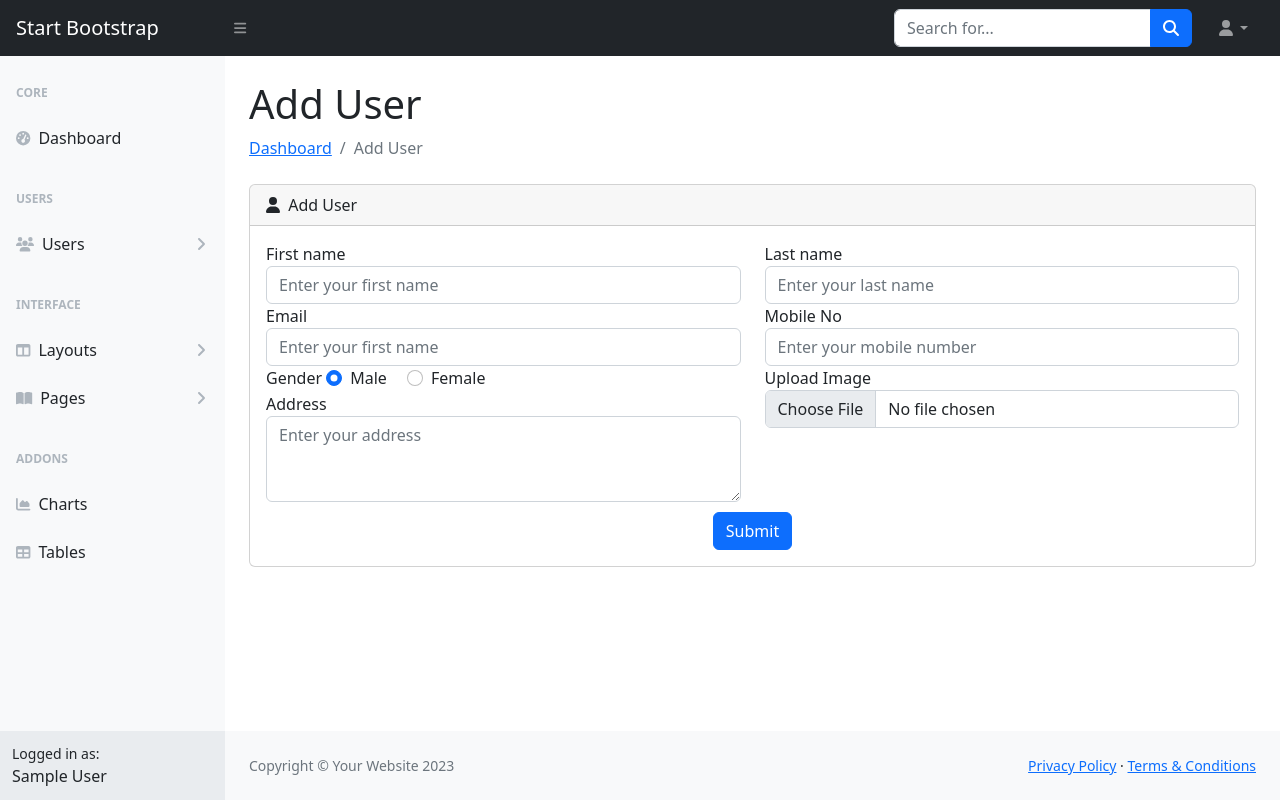
After one commit to khadar786/flask-sb-amin, a Flask app: page /add_user in a window 1280 px wide. The commit adds this page. Run offline with Flask 3, Linux system fonts and the light colour scheme; the visitor is signed in with stand-in values (Sample User, id 1); some libraries are stand-ins or nearby versions.

Commit message:
add user

```diff
--- a/app.py
+++ b/app.py
@@ -19,6 +19,16 @@ cursor = db_conn.cursor(dictionary=True)
 
 app=Flask(__name__,template_folder='templates',static_url_path='/static')
 app.config['SECRET_KEY']='mysecretkey'
+# Folder to save uploaded images
+UPLOAD_FOLDER = 'static/uploads'
+app.config['UPLOAD_FOLDER'] = UPLOAD_FOLDER
+
+# Allowed file extensions
+ALLOWED_EXTENSIONS = {'png', 'jpg', 'jpeg', 'gif'}
+
+def allowed_file(filename):
+    return '.' in filename and \
+           filename.rsplit('.', 1)[1].lower() in ALLOWED_EXTENSIONS
 
 @app.route("/",methods=['GET'])
 def index():
@@ -88,6 +98,22 @@ def register():
 
     return render_template("register.html",user_id=user_id,message=message,error=error)
 
+@app.route("/add_user",methods=['GET'])
+def add_user():
+    if 'user_id' not in session:
+        return redirect(url_for('login'))
+
+    if request.method == 'POST':
+        first_name=request.form.get('fname')
+        last_name=request.form.get('lname')
+        email=request.form.get('email')
+        mobile=request.form.get('mobile')
+        gender=request.form.get('inlineRadioOptions')
+        address=request.form.get('address')
+
+
+    return render_template("add_user.html")
+
 @app.route('/logout', methods=['GET'])
 def logout():
     session.pop('user_id',None)
--- /dev/null
+++ b/templates/add_user.html
@@ -0,0 +1,206 @@
+{% extends "base.html" %} {% block styles %}
+<style>
+  .error {
+    color: red;
+  }
+</style>
+{% endblock %} {% block content %}
+<div class="container-fluid px-4">
+  <h1 class="mt-4">Add User</h1>
+  <ol class="breadcrumb mb-4">
+    <li class="breadcrumb-item"><a href="./">Dashboard</a></li>
+    <li class="breadcrumb-item active">Add User</li>
+  </ol>
+  <div class="card mb-4">
+    <div class="card-header">
+      <i class="fas fa-user me-1"></i>
+      Add User
+    </div>
+    <div class="card-body">
+      <form id="myForm" name="myForm" method="POST">
+        <div class="row">
+          <div class="col-xl-6">
+            <div class="mb-5 mb-md-0">
+              <label for="fname">First name</label>
+              <input
+                class="form-control"
+                id="fname"
+                name="fname"
+                type="text"
+                placeholder="Enter your first name"
+              />
+            </div>
+            <div class="mb-5 mb-md-0">
+              <label for="email">Email</label>
+              <input
+                class="form-control"
+                id="email"
+                name="email"
+                type="text"
+                placeholder="Enter your first name"
+              />
+            </div>
+            <div class="mb-5 mb-md-0">
+              <label for="email">Gender</label>
+              <div class="form-check form-check-inline">
+                <input
+                  class="form-check-input"
+                  type="radio"
+                  name="inlineRadioOptions"
+                  id="inlineRadio1"
+                  value="M"
+                  checked="checked"
+                />
+                <label class="form-check-label" for="inlineRadio1">Male</label>
+              </div>
+              <div class="form-check form-check-inline">
+                <input
+                  class="form-check-input"
+                  type="radio"
+                  name="inlineRadioOptions"
+                  id="inlineRadio2"
+                  value="F"
+                />
+                <label class="form-check-label" for="inlineRadio2"
+                  >Female</label
+                >
+              </div>
+            </div>
+            <div class="mb-5 mb-md-0">
+              <label for="address">Address</label>
+              <textarea
+                class="form-control"
+                id="address"
+                name="address"
+                rows="3"
+                placeholder="Enter your address"
+              ></textarea>
+            </div>
+          </div>
+          <div class="col-xl-6">
+            <div class="mb-5 mb-md-0">
+              <label for="lname">Last name</label>
+              <input
+                class="form-control"
+                id="lname"
+                name="lname"
+                type="text"
+                placeholder="Enter your last name"
+              />
+            </div>
+            <div class="mb-5 mb-md-0">
+              <label for="lname">Mobile No</label>
+              <input
+                class="form-control"
+                id="mobile"
+                name="mobile"
+                type="text"
+                placeholder="Enter your mobile number"
+              />
+            </div>
+            <div class="mb-5 mb-md-0">
+              <label for="imageUpload">Upload Image</label>
+              <input
+                class="form-control"
+                type="file"
+                id="imageUpload"
+                name="imageUpload"
+                accept="image/*"
+                onchange="previewImage(event)"
+              />
+              <div class="mt-3">
+                <img
+                  id="imagePreview"
+                  src="#"
+                  alt="Image Preview"
+                  style="display: none; max-width: 100%; height: auto"
+                />
+              </div>
+            </div>
+          </div>
+        </div>
+        <div class="row" style="margin-top: 10px">
+          <div class="col-xl-12" style="text-align: center">
+            <button type="submit" class="btn btn-primary">Submit</button>
+          </div>
+        </div>
+      </form>
+    </div>
+  </div>
+</div>
+{% endblock %} {% block scripts %}
+<script src="https://cdn.jsdelivr.net/npm/jquery@3.7.1/dist/jquery.min.js"></script>
+<script src="https://cdn.jsdelivr.net/npm/jquery-validation@1.21.0/dist/jquery.validate.min.js"></script>
+<script
+  src="https://cdn.jsdelivr.net/npm/simple-datatables@7.1.2/dist/umd/simple-datatables.min.js"
+  crossorigin="anonymous"
+></script>
+<script src="{{ url_for('static',filename='js/datatables-simple-demo.js') }}"></script>
+<script type="text/javascript">
+  // Function to preview the image
+  function previewImage(event) {
+    const input = event.target;
+    const preview = document.getElementById("imagePreview");
+    if (input.files && input.files[0]) {
+      const reader = new FileReader();
+      reader.onload = function (e) {
+        preview.src = e.target.result;
+        preview.style.display = "block";
+      };
+      reader.readAsDataURL(input.files[0]);
+    }
+  }
+
+  $(document).ready(function () {
+    console.log("Document is ready");
+    $("#myForm").validate({
+      rules: {
+        fname: {
+          required: true,
+          minlength: 5,
+        },
+        lname: {
+          required: true,
+          minlength: 5,
+        },
+        email: {
+          required: true,
+          email: true,
+        },
+        mobile: {
+          required: true,
+          minlength: 10,
+        },
+        imageUpload: {
+          required: true,
+        },
+      },
+      messages: {
+        fname: {
+          required: "Please enter a first name",
+          minlength: "first name must be at least 5 characters",
+        },
+        lname: {
+          required: "Please enter a last name",
+          minlength: "last name be at least 5 characters",
+        },
+        email: {
+          required: "Please enter your email",
+          email: "Enter a valid email address",
+        },
+        mobile: {
+          required: "Please enter a mobile number",
+          minlength: "mobile number be at least 10 numbers",
+        },
+        imageUpload: {
+          required: "Please upload an image",
+        },
+      },
+      submitHandler: function (form) {
+        //alert("Form submitted successfully!");
+        form.submit(); // Submit the form
+      },
+    });
+  });
+</script>
+{% endblock %}
--- a/templates/sidenav.html
+++ b/templates/sidenav.html
@@ -9,6 +9,35 @@
           </div>
           Dashboard
         </a>
+        <div class="sb-sidenav-menu-heading">Users</div>
+        <a
+          class="nav-link collapsed"
+          href="#"
+          data-bs-toggle="collapse"
+          data-bs-target="#collapseUsers"
+          aria-expanded="false"
+          aria-controls="collapseUsers"
+        >
+          <div class="sb-nav-link-icon">
+            <i class="fas fa-users"></i>
+          </div>
+          Users
+          <div class="sb-sidenav-collapse-arrow">
+            <i class="fas fa-angle-down"></i>
+          </div>
+        </a>
+        <div
+          class="collapse"
+          id="collapseUsers"
+          aria-labelledby="headingOne"
+          data-bs-parent="#sidenavAccordion"
+        >
+          <nav class="sb-sidenav-menu-nested nav">
+            <a class="nav-link" href="{{url_for('add_user')}}">Add User</a>
+            <a class="nav-link" href="layout-sidenav-light.html">Users</a>
+          </nav>
+        </div>
+
         <div class="sb-sidenav-menu-heading">Interface</div>
         <a
           class="nav-link collapsed"
```
Also changed, not shown: templates/users.html (added).
